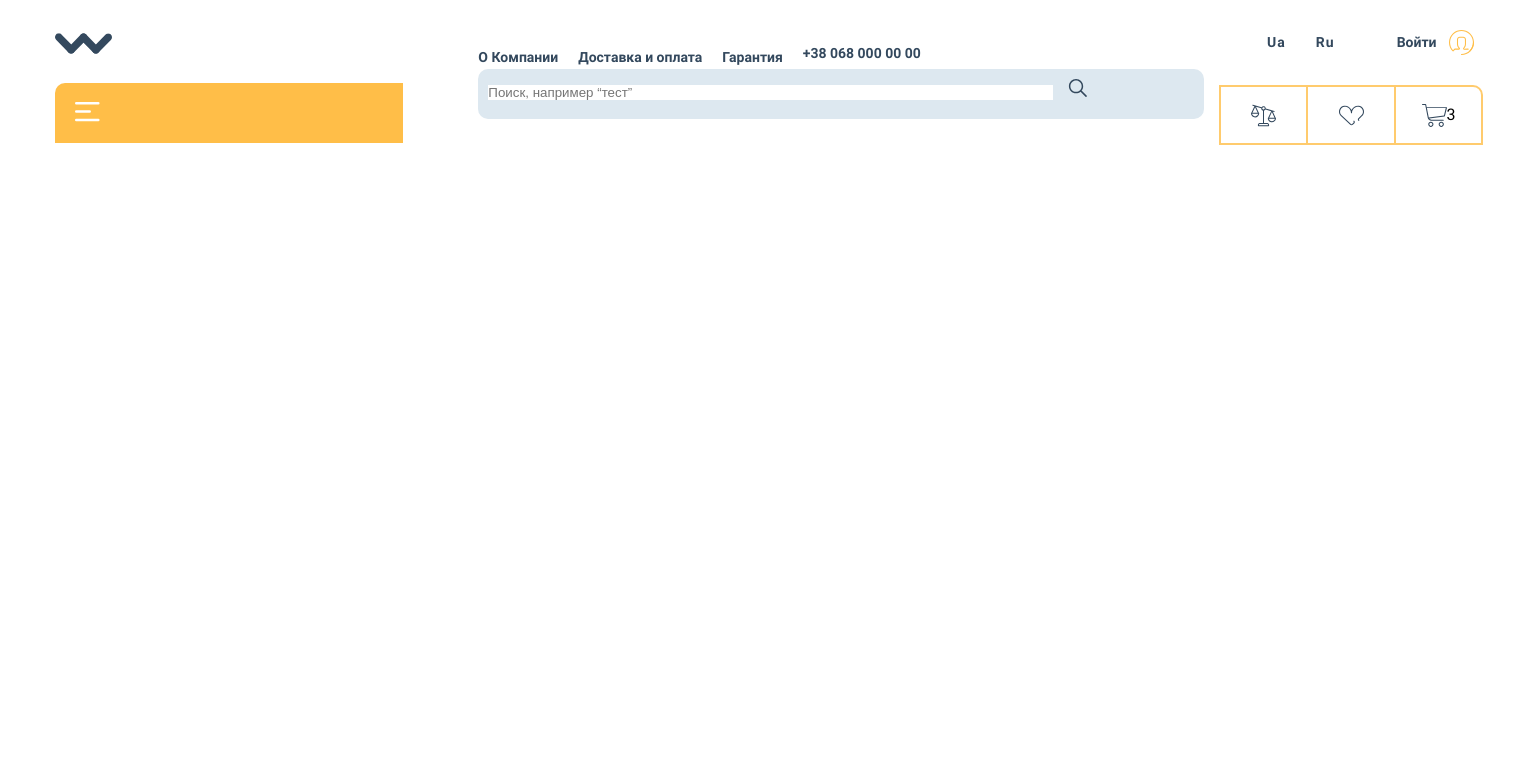
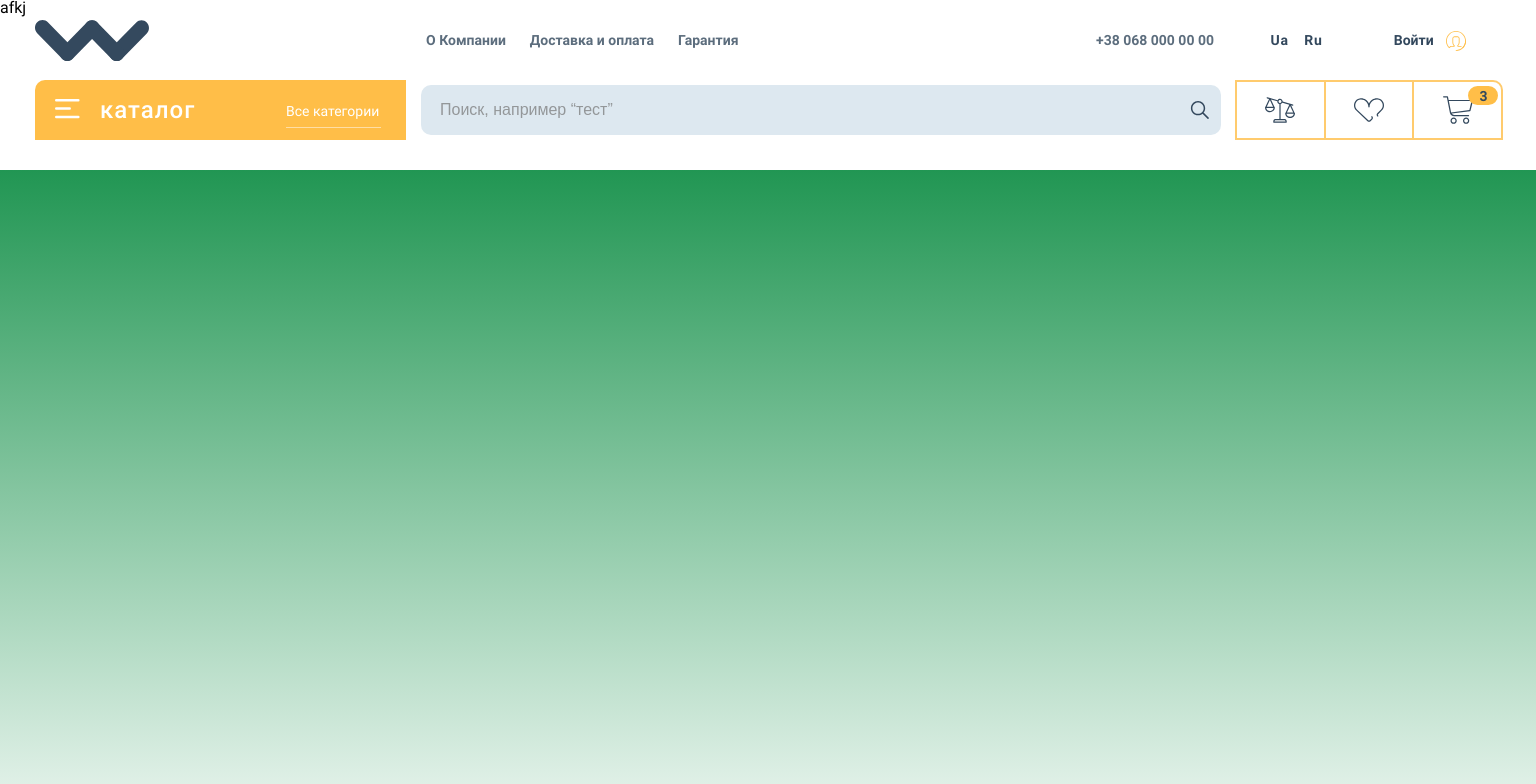
Before and after one commit to Ellissium/WezomTest, a website built with webpack: page src/index.html in a window 1536 px wide. Shown: the top 784 px of the page. Built offline with nearby package versions, Linux system fonts and the light colour scheme; files whose address does not match are found by name.

Commit message:
Fix code duplication.

```diff
--- a/src/index.html
+++ b/src/index.html
@@ -17,33 +17,31 @@
                         </svg>
                     </div>
                     <div class="header__catalog">
-                        <div class="catalog__menu">
+                        <a class="catalog__menu" href="">
                             <div class="catalog__icon">
                                 <svg id="header-menu" width="29" height="23" viewBox="0 0 29 23">
                                     <use xlink:href="assets/sprite.svg#menu"></use>
                                 </svg>
                             </div>
                             <div class="catalog__text">каталог</div>
-                        </div>
-                        <div class="catalog__categories">Все категории</div>
+                        </a>
+                        <a class="catalog__categories" href="">Все категории</a>
                     </div>
                 </div>
                 <div class="header__item2">
                     <div class="header__nav-bar">
-                        <nav class="menu header__menu">
+                        <nav class="header__menu">
                             <ul class="menu__list">
-                                <li class="menu__item"><a href="" class="menu__link">О Компании</a></li>
-                                <li class="menu__item"><a href="" class="menu__link">Доставка и оплата</a></li>
-                                <li class="menu__item"><a href="" class="menu__link">Гарантия</a></li>
+                                <li class="menu__item"><a class="menu__link" href="">О Компании</a></li>
+                                <li class="menu__item"><a class="menu__link" href="">Доставка и оплата</a></li>
+                                <li class="menu__item"><a class="menu__link" href="">Гарантия</a></li>
                             </ul>
                         </nav>
-                        <div class="phone header__phone">
-                            <p>+38 068 000 00 00</p>
-                        </div>
+                        <div class="header__phone">+38 068 000 00 00</div>
                     </div>
                     <div class="header__search-box">
                         <input class="header__search-txt" type="text" name="" placeholder="Поиск, например “тест”">
-                        <a class="header__search-button" href="#" >
+                        <a class="header__search-button" href="" >
                             <svg id="header-search" width="19" height="18" viewBox="0 0 19 18">
                                 <use xlink:href="assets/sprite.svg#search"></use>
                             </svg>
@@ -54,40 +52,52 @@
                     <div class="header__site-management">
                         <nav class="site-management__language">
                             <ul class="site-management__list">
-                                <li class="site-management__item">Ua</li>
-                                <li class="site-management__item">Ru</li>
+                                <li class="site-management__item"><a href="">Ua</a></li>
+                                <li class="site-management__item"><a href="">Ru</a></li>
                             </ul>
                         </nav>
-                        <div class="site-management__account">
+                        <a class="site-management__account" href="">
                             <div class="site-management__text">Войти</div>
                             <div class="site-management__image">
                                 <svg id="header-account" width="20" height="20" viewBox="0 0 20 20">
                                     <use xlink:href="assets/sprite.svg#account"></use>
                                 </svg>
                             </div>
-                        </div>
+                        </a>
                     </div>
                     <div class="header__product-management">
-                        <div class="management-item product-management__item1">
+                        <a class="management-item product-management__item1" href="">
                             <svg id="header-balance" width="30" height="30" viewBox="0 0 30 30">
                                 <use xlink:href="assets/sprite.svg#balance"></use>
                             </svg>
-                        </div>
-                        <div class="management-item product-management__item2">
+                        </a>
+                        <a class="management-item product-management__item2" href="">
                             <svg id="header-heart" width="30" height="30" viewBox="0 0 30 30">
                                 <use xlink:href="assets/sprite.svg#heart"></use>
                             </svg>
-                        </div>
-                        <div class="management-item product-management__item3">
+                        </a>
+                        <a class="management-item product-management__item3" href="">
                             <svg id="header-shopping-cart" width="30" height="30" viewBox="0 0 30 30">
                                 <use xlink:href="assets/sprite.svg#shopping-cart"></use>
                             </svg>
                             <div class="product-management__counter">3</div>
-                        </div>
+                        </a>
                     </div>
                 </div>
             </div>
         </header>
+        <main class="page">
+            <div class="page__main-block">
+                <div class="container main-block__container">
+                    <div class="block">afkj</div>
+                    <div class="block">afkj</div>
+                </div>
+            </div>
+            <div class="main-block__background"></div>
+        </main>
+        <footer class="footer">
+            подвал
+        </footer>
     </div>
 </body>
 </html>
--- a/src/styles/style.scss
+++ b/src/styles/style.scss
@@ -1,13 +1,34 @@
 //connecting files
+@import "fonts.scss";
 @import "zeroing.scss";
-@import "fonts.scss";
 //variable declaration
+//fonts
 $roboto: 'Roboto', sans-serif;
 $nunito: 'Nunito', sans-serif;
+//colors
+$white: #FFFFFF;
 
+$darkBlue: #33485D;
+
+$gray: #5C6D7D;
+$lightGray: #DDE8F0;
+
+$darkYellow: #FFA800;
+$yellow: #FFBE48;
+$lightYellow: #FFCB6D;
+
+$red: #EB5757;
+$pink: #FDEEEE;
+
+$darkGreen: #0D4128;
+$green: #219653;
+$lightGreen: #259756;
+// ----------------------------------------------------
 body {
     font-family: $roboto;
     .wrapper {
+        display: flex;
+        flex-direction: column;
         min-height: 100%;
         overflow: hidden;
     }
@@ -18,50 +39,63 @@ body {
         top: 0;
         z-index: 50;
         .container {
-            max-width: 1520px;
+            max-width: 1522px;
             margin: 0px auto;
-            padding: 0 10px;
             box-sizing: content-box;
         }
         .header__container {
             display: flex;
-            // align-items: space-between;
-            // min-height: 120px;
+            justify-content: space-between;
             padding: 15px;
         }
     }
+    .page {
+        position: relative;
+        flex: 1 1 auto;
+        .page__main-block {
+            .main-block__container {
+                display: flex;
+                flex-direction: column;
+                .block {
+                    width: 100%;
+                    height: 1000px;
                 }
-
+            }
+        }
+        .main-block__background {
+            position: absolute;
+            width: 100%;
+            height: 717px;
+            left: 0px;
+            top: 170px;
+            background: linear-gradient(180deg, #219653 0%, #FFFFFF 100%);
+        }
+    }
+}
+// ----------------------------------------------------
 .header__item1 {
     display: flex;
     flex-direction: column;
-    width: 20%;
-    margin-right: 60px;
+    width: 57px;
+    margin-right: 15px;
     .header__logo {
         display: flex;
         align-items: center;
         height: 25px;
+        margin-bottom: 20px;
         #header-logo {
             width: 57px;
             height: 21px;
         }
-
-        margin-bottom: 20px;
     }
     .header__catalog {
         display: flex;
         align-items: center;
         justify-content: center;
-
-        // width: 371px;
-        // min-width: 300px;
         height: 40px;
-        background: #FFBE48;
+        background: $yellow;
         border-top-left-radius: 10px;
         .catalog__menu {
-            // display: flex;
-            // align-items: center;
-            // margin: 0 20px 0 20px;
             .catalog__icon {
                 #header-menu {
                     height: 25px;
@@ -70,49 +104,35 @@ body {
             }
             .catalog__text {
                 display: none;
-                // font-weight: 500;
-                // font-size: 24px;
-                // letter-spacing: 1px;
-                // color: #FFFFFF;
             }
         }
         .catalog__categories {
             display: none;
-            // width: 95px;
-            // font-size: 14px;
-            // color: #FFFFFF;
-            // margin-right: 25px;
-            // line-height: 171%;
-            // border-bottom: 1px rgba(255,255,255,.5) solid;
-            // margin-top: 8px;
-            // padding-bottom: 3px;
         }
     }
 }
+// ----------------------------------------------------
 .header__item2 {
     display: none;
 }
+// ----------------------------------------------------
 .header__item3 {
-    width: 80%;
-    // margin-top: 5px;
-    // margin-right: 40px;
+    width: 170px;
     .header__site-management {
         display: flex;
         align-items: center;
         height: 25px;
-        margin: 0 0px 20px 0px;
+        margin: 0 0px 20px;
         font-weight: 700;
         font-size: 14px;
         line-height: 120%;
-        color: #33485D;
+        color: $darkBlue;
         .site-management__list {
             display: flex;
-
-            margin-right: 40px;
+            margin-right: 38px;
             letter-spacing: 1px;
             .site-management__item:not(:last-child) {
                 margin-right: 20px;
-
             }
         }
         .site-management__account {
@@ -120,255 +140,327 @@ body {
             align-items: center;
             justify-content: center;
             .site-management__text {
-                padding-right: 12px;
+                padding-right: 10px;
             }
             .site-management__image {
+                display: flex;
+                align-items: center;
+                justify-content: center;
                 #header-account{
                     width: 25px;
                     height: 25px;
                 }
-                display: flex;
-                align-items: center;
-                justify-content: center;
             }
         }
     }
     .header__product-management {
         display: flex;
+        position: relative;
         .management-item {
             display: flex;
             align-items: center;
             justify-content: center;
             height: 40px;
             width: 58px;
-            border: 2px #FFCB6D solid;
+            outline: 2px $lightYellow solid;
+            outline-offset:-2px;
         }
         .product-management__item1 {
-            border-right: 1px #FFCB6D solid;
+            position: absolute;
+            top: 0px;
+            left: 0px;
             #header-balance {
                 height: 25px;
                 width: 25px;
             }
         }
         .product-management__item2 {
-            border-right: 1px #FFCB6D solid;
-            border-left: 1px #FFCB6D solid;
+            position: absolute;
+            top: 0px;
+            left: 56px;
             #header-heart {
                 height: 25px;
                 width: 25px;
             }
         }
         .product-management__item3 {
+            position: absolute;
+            position: relative;
+            top: 0px;
+            left: 112px;
             border-top-right-radius: 10px;
-            border-left: 1px #FFCB6D solid;
             #header-shopping-cart {
                 height: 25px;
                 width: 25px;
             }
+            .product-management__counter {
+                display: flex;
+                justify-content: center;
+                position: absolute;
+                top: 3px;
+                right: 3px;
+                padding-top: 1px;
+                padding-left: 2px;
+                background: $yellow;
+                border: 2px solid $yellow;
+                border-radius: 18px;
+                width: 30px;
+                font-weight: 700;
+                font-size: 14px;
+                letter-spacing: 1px;
+                text-transform: uppercase;
+                color: $darkBlue;
             }
         }
     }
-
-
-// .header__site-management {
-//     margin: 10px 17px 30px 48px;
-//     .site-management__list {
-//         margin-right: 62px;
-//     }
-// }
-
-@media (min-width: 1521px){
-    body {
-        font-family: $roboto;
-        .wrapper {
-            min-height: 100%;
-            overflow: hidden;
 }
-        .header {
-            position: absolute;
-            width: 100%;
-            left: 0;
-            top: 0;
-            z-index: 50;
-            .container {
-                max-width: 1520px;
-                margin: 0px auto;
-                padding: 0 15px;
-                box-sizing: content-box;
+// ----------------------------------------------------
+@media (min-width: 768px){
+    .header__item1 {
+        margin-right: 0px;
     }
-            .header__container {
-                display: flex;
-                justify-content: center;
-                min-height: 120px;
-                padding: 20px 13px 30px 15px;
-                align-items: center;
-            }
-        }
-    }
-
-    .header__item1 {
+// ----------------------------------------------------
+    .header__item2 {
         display: flex;
         flex-direction: column;
-        width: 24.407%;
-        margin-left: 40px;
-        .header__logo {
-            width: 114px;
-            height: 41px;
-            margin-bottom: 19px;
-        }
-        .header__catalog {
+        width: 100%;
+        min-width: 482px;
+        font-weight: 700;
+        font-size: 14px;
+        color: $gray;
+        margin: 0 14px 0 15px;
+        .header__nav-bar {
             display: flex;
             align-items: center;
             justify-content: space-between;
-
-            // width: 371px;
-            // min-width: 300px;
-            height: 60px;
-            background: #FFBE48;
-            border-top-left-radius: 10px;
-            .catalog__menu {
+            min-height: 25px;
+            margin-bottom: 20px;
+            .header__menu{
+                margin-left: 5px;
+                .menu__list {
+                    flex-wrap: wrap;
                     display: flex;
-                align-items: center;
-                margin: 0 20px 0 20px;
-                .catalog__text {
-                    font-weight: 500;
-                    font-size: 24px;
-                    letter-spacing: 1px;
-                    color: #FFFFFF;
+                    .menu__item:not(:last-child) {
+                        margin-right: 24px;
                     }
-                .catalog__icon {
-                    margin-right: 20px;
-                }
-            }
-            .catalog__categories {
-                width: 95px;
-                font-size: 14px;
-                color: #FFFFFF;
-                margin-right: 25px;
-                line-height: 171%;
-                border-bottom: 1px rgba(255,255,255,.5) solid;
-                margin-top: 8px;
-                padding-bottom: 3px;
-            }
-        }
-    }
-    .header__item2 {
-        display: flex;
-        flex-direction: column;
-        width: 50.855%;
-        font-weight: 700;
-        font-size: 14px;
-        color: #33485D;
-        margin: 0 15px;
-        .header__nav-bar {
-            display: flex;
-            .header__menu{
-                .menu__list {
-                    display: flex;
-                    .menu__item {
-                        margin-right: 20px;
                     .menu__link {
                         line-height: 171%;
                     }
                 }
             }
             .header__phone {
+                min-width: 120px;
                 line-height: 120%;
                 text-transform: uppercase;
+                margin: 0 5px;
+            }
+        }
+        .header__search-box {
+            display: flex;
+            justify-content: space-between;
+            background: $lightGray;
+            height: 40px;
+            border-radius: 10px;
+            .header__search-txt {
+                border: none;
+                background: none;
+                outline: none;
+                padding-left: 19px;
+                font-weight: normal;
+                font-size: 16px;
+                line-height: 120%;
+                color: $gray;
+                opacity: 0.7;
+                width: calc(100% - 43px);
+            }
+            .header__search-button {
+                display: flex;
+                align-items: center;
+                justify-content: center;
+                padding: 0 12px;
             }
         }
     }
-        .header__search-box {
-            background: #DDE8F0;
-            height: 50px;
-            border-radius: 10px;
-            color: black;
-            padding: 10px;
-            .header__search-txt {
-                width: 80%;
 }
-            .header__search-button {
-                padding: 0 12px;
+// ----------------------------------------------------
+@media (min-width: 1024px){
+    body {
+        .header {
+            .header__container {
+                padding: 20px 15px 30px 15px;
             }
         }
-
     }
-    .header__item3 {
-        width: 17.5%;
-        margin-right: 40px;
-        .header__site-management {
+// ----------------------------------------------------
+    .header__item1 {
+        width: 100%;
+        max-width: 205px;
+        margin-left: 20px;
+        .header__logo {
+            width: 114px;
+            height: 41px;
+            margin-bottom: 19px;
+            #header-logo {
+                width: 114px;
+                height: 41px;
+            }
+        }
+        .header__catalog {
+            justify-content: space-between;
+            height: 60px;
+            .catalog__menu {
                 display: flex;
                 align-items: center;
-            margin: 10px 17px 30px 48px;
-            font-weight: 700;
+                margin: 0 20px;
+            }
+            .catalog__categories {
+                display: block;
+                width: 95px;
+                margin-right: 25px;
+                margin-top: 8px;
+                padding-bottom: 3px;
                 font-size: 14px;
-            line-height: 120%;
-            color: #33485D;
+                line-height: 171%;
+                color: #FFFFFF;
+                border-bottom: 1px rgba(255,255,255,.5) solid;
+            }
+        }
+    }
+// ----------------------------------------------------
+    .header__item2 {
+        min-width: 545px;
+        .header__nav-bar {
+            min-height: 41px;
+            margin-bottom: 19px;
+        }
+        .header__search-box {
+            height: 50px;
+            margin: 5px 0;
+        }
+    }
+// ----------------------------------------------------
+    .header__item3 {
+        width: 100%;
+        max-width: 175px;
+        margin-right: 20px;
+        .header__site-management {
+            justify-content: space-around;
+            height: 41px;
+            margin:0px 0px 19px;
             .site-management__list {
-                display: flex;
-
-                margin-right: 62px;
-                letter-spacing: 1px;
+                margin-right: 0px;
                 .site-management__item:not(:last-child) {
-                    margin-right: 30px;
-
+                    margin-right: 15px;
                 }
             }
             .site-management__account {
-                display: flex;
-                align-items: center;
-                justify-content: center;
                 .site-management__text {
                     padding-right: 12px;
                 }
                 .site-management__image {
-                    display: flex;
-                    align-items: center;
+                    #header-account {
+                        width: 20px;
+                        height: 20px;
+                    }
+                }
+            }
+        }
+        .header__product-management {
+            .management-item {
+                height: 60px;
+                width: calc(33.333% + 2px);
+            }
+            .product-management__item1 {
+                #header-balance {
+                    height: 30px;
+                    width: 30px;
+                }
+            }
+            .product-management__item2 {
+                left: 33.333%;
+                #header-heart {
+                    height: 30px;
+                    width: 30px;
+                }
+            }
+            .product-management__item3 {
+                left: 66.666%;
+                #header-shopping-cart {
+                    height: 30px;
+                    width: 30px;
+                }
+                .product-management__counter {
+                    top: 6px;
+                    right: 5px;
+                }
+            }
+        }
+    }
+}
+// ----------------------------------------------------
+@media (min-width: 1280px){
+    .header__item1 {
+        max-width: 371px;
+        .header__catalog {
+            .catalog__menu {
+                .catalog__icon {
+                    margin-right: 20px;
+                }
+                .catalog__text {
+                    display: block;
+                    font-weight: 500;
+                    font-size: 24px;
+                    letter-spacing: 1px;
+                    color: #FFFFFF;
+                }
+            }
+        }
+    }
+// ----------------------------------------------------
+    .header__item2 {
+        min-width: 704px;
+    }
+// ----------------------------------------------------
+    .header__item3 {
+        min-width: 175px;
+        max-width: 266px;
+    }
+}
+// ----------------------------------------------------
+@media (min-width: 1552px){
+    body {
+        .header {
+            .header__container {
                 justify-content: center;
             }
         }
     }
-        .header__product-management {
-            display: flex;
-            .management-item {
-                display: flex;
-                align-items: center;
-                justify-content: center;
-                height: 60px;
-                width: 90px;
-                border: 2px #FFCB6D solid;
+// ----------------------------------------------------
+    .header__item1 {
+        width: 371px;
     }
-            .product-management__item1 {
-                border-right: 1px #FFCB6D solid;
-            }
-            .product-management__item2 {
-                border-right: 1px #FFCB6D solid;
-                border-left: 1px #FFCB6D solid;
-            }
-            .product-management__item3 {
-                border-top-right-radius: 10px;
-                border-left: 1px #FFCB6D solid;
+// ----------------------------------------------------
+    .header__item2 {
+        width: 774px;
+        .header__search-box {
+            .header__search-txt {
+                width: 731px;
             }
         }
     }
-
-
+// ----------------------------------------------------
+    .header__item3 {
+        width: 266px;
+        .header__product-management {
+            .management-item {
+                width: 90px;
             }
-@media (min-width: 1281px){
-    // .catalog__text {
-    //     display: none;
-    // }
-
-    // .header__catalog {
-    //     width: 320px;
-    // }
-    // .catalog__menu {
-    //     margin-right: calc(20px + (110 - 20) * ((100vw - 320px) / (1520 - 320)));
-    // }
-
+            .product-management__item2 {
+                left: 88px;
             }
-@media (min-width: 769px){
-    // .header__item2{
-    //     display: none;
-    // }
+            .product-management__item3 {
+                left: 176px;
             }
+        }
+    }
+}
```
Lines whose indentation alone changed are shown as unchanged.
